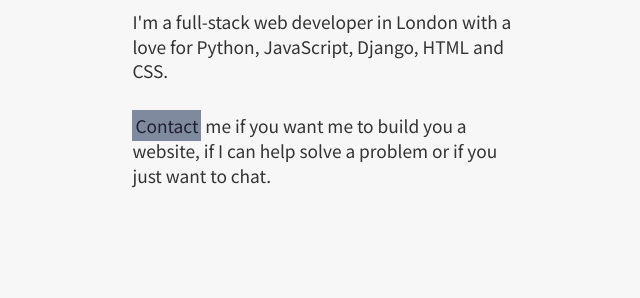
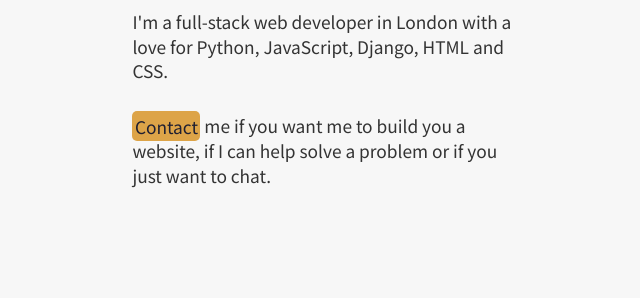
Before and after one commit to didemertens/portfolio, a Django app: page / in a window 1280 px wide. Shown: the part 886-1184 px from the top of the page, without its empty margins (310-950 px from the left). Run offline with Django 3.2, Linux system fonts and the light colour scheme; some libraries are stand-ins or nearby versions.

Commit message:
changing buttons to orange/blue, rounded corners

```diff
--- a/static/css/elements.css
+++ b/static/css/elements.css
@@ -8,7 +8,7 @@ body {
   font-size: 20pt;
   color: #1F1F31;
   position: fixed;
-  bottom: 15px;
+  bottom: 8px;
   right: 35px;
   display: none;
   border: none;
--- a/static/css/style.css
+++ b/static/css/style.css
@@ -8,7 +8,7 @@ body {
   font-size: 20pt;
   color: #1F1F31;
   position: fixed;
-  bottom: 15px;
+  bottom: 8px;
   right: 35px;
   display: none;
   border: none;
@@ -189,13 +189,14 @@ html #menu-contact:hover {
 }
 
 #contact-about {
+  border-radius: 5px;
   color: #1F1F31;
-  background-color: #808A9F;
+  background-color: #DDA448;
   cursor: pointer;
-  padding: 3px;
+  padding: 2.5px;
 }
 #contact-about:hover {
-  background-color: #DDA448;
+  background-color: #808A9F;
 }
 
 #about-title {
@@ -287,6 +288,7 @@ html #menu-contact:hover {
 }
 
 .link-slide {
+  border-radius: 5px;
   text-decoration: none;
   line-height: 35pt;
   padding: 0.5vw;
--- a/static/scss/about-middle.scss
+++ b/static/scss/about-middle.scss
@@ -20,12 +20,13 @@
 }
 
 #contact-about{
+  border-radius: 5px;
   color: $dark-blue;
-  background-color: $border-blue;
+  background-color: $orange-footer;
   cursor: pointer;
-  padding: 3px;
+  padding: 2.5px;
   &:hover{
-    background-color: $orange-footer;
+    background-color: $border-blue;
   }
 }
 
--- a/static/scss/elements.scss
+++ b/static/scss/elements.scss
@@ -15,7 +15,7 @@ body{
   font-size: 20pt;
   color: $dark-blue;
   position: fixed;
-  bottom: 15px;
+  bottom: 8px;
   right: 35px;
   display: none;
   border: none;
--- a/static/scss/projects-middle.scss
+++ b/static/scss/projects-middle.scss
@@ -67,6 +67,7 @@
 }
 
 .link-slide{
+  border-radius: 5px;
   text-decoration: none;
   line-height: 35pt;
   padding: 0.5vw;
```
Also changed, not shown: 1 other file.
